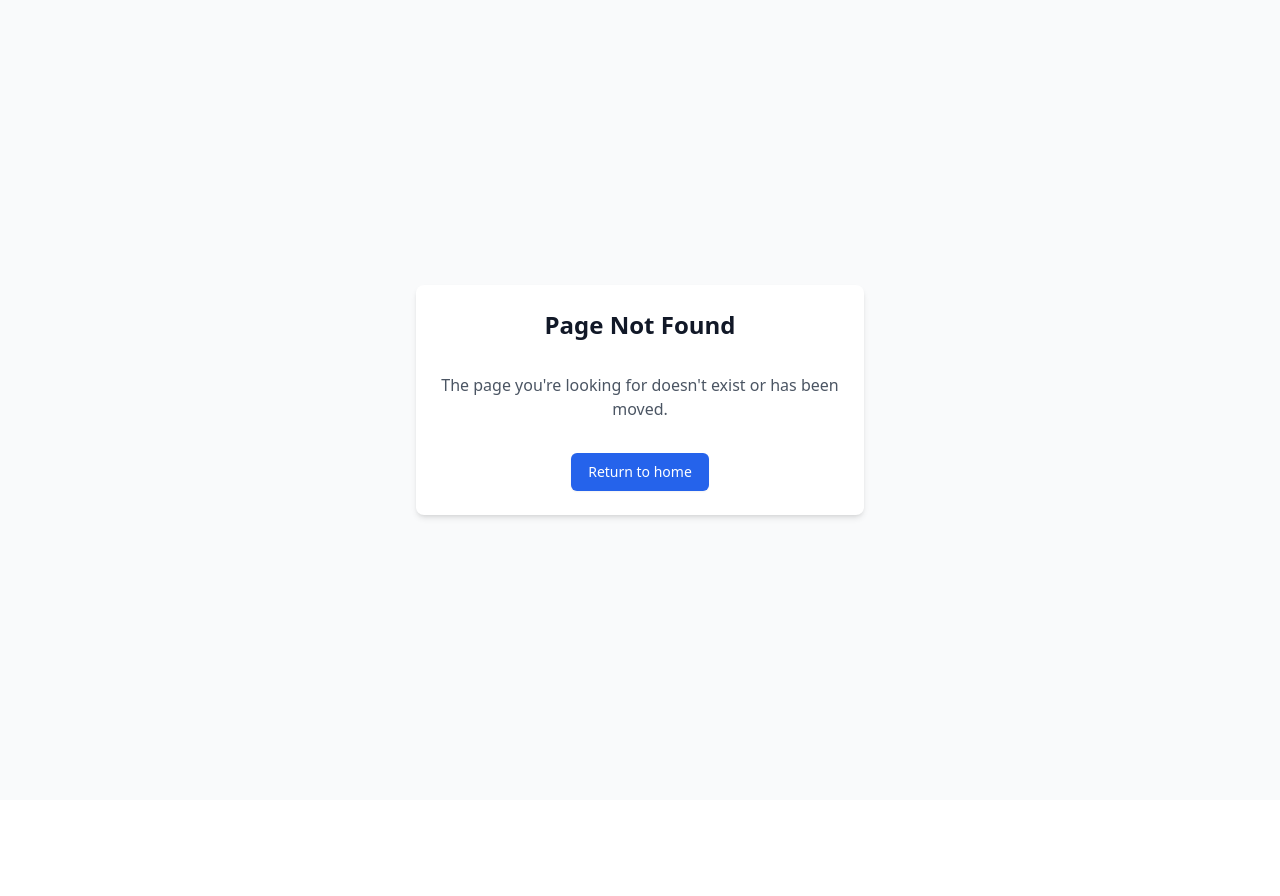
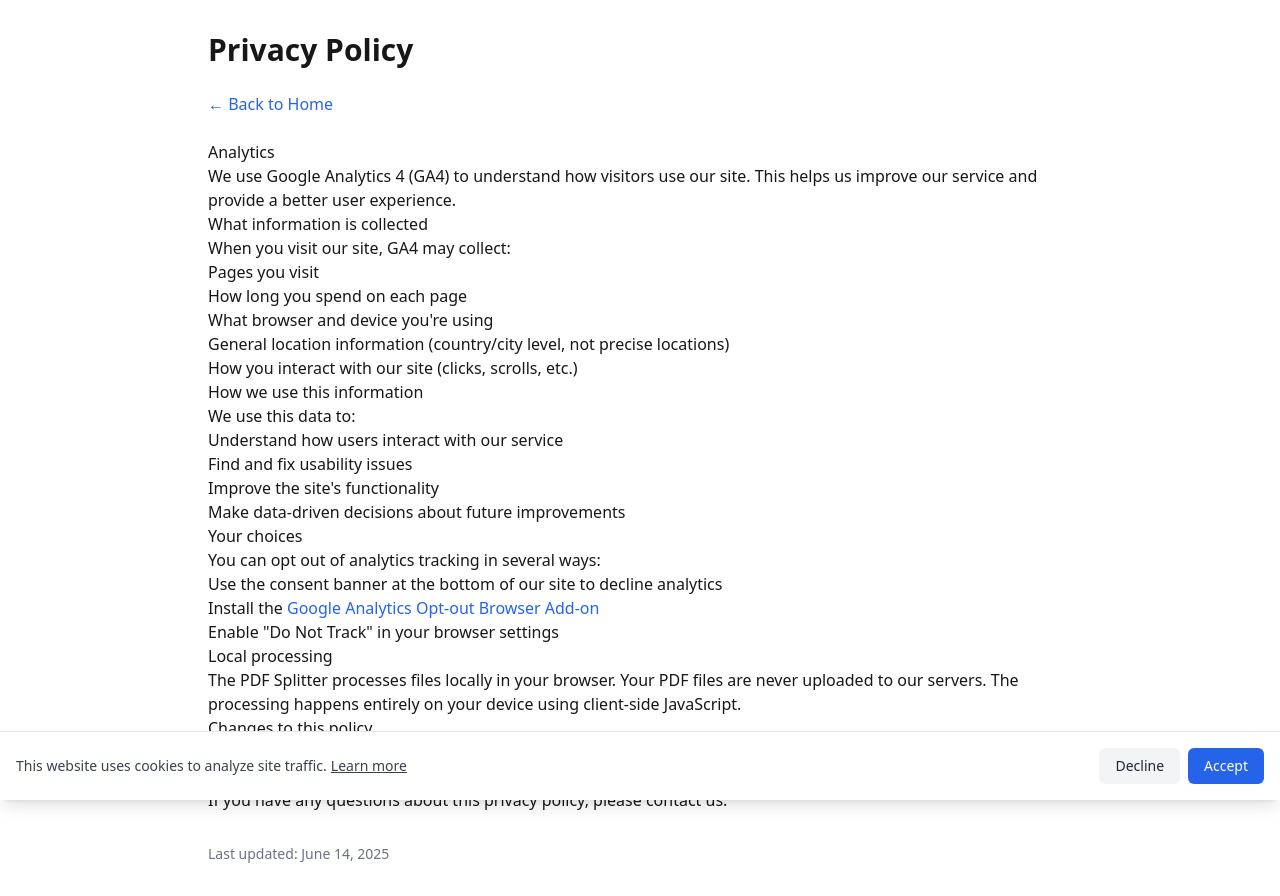
Before and after one commit to vuhung16au/pdf-splitter, a Next.js app: page /privacy in a window 1280 px wide. Before the commit this address had no page. Before the commit the page ends 800 px from the top, so only its background shows below. Built offline with nearby package versions, Linux system fonts and the light colour scheme; no server answers.

Commit message:
Fixed Add Google Analytics 4 #13

```diff
--- /dev/null
+++ b/app/components/ConsentBanner.tsx
@@ -0,0 +1,68 @@
+'use client';
+
+import { useState, useEffect } from 'react';
+
+export default function ConsentBanner() {
+  const [showConsent, setShowConsent] = useState(false);
+
+  useEffect(() => {
+    // Check if user has already made a choice
+    const hasConsent = localStorage.getItem('analytics-consent');
+    if (hasConsent === null) {
+      // If no choice is saved, show the banner
+      setShowConsent(true);
+    } else if (hasConsent === 'true') {
+      // If consent was given, initialize GA
+      initializeGA();
+    }
+  }, []);
+
+  const acceptConsent = () => {
+    localStorage.setItem('analytics-consent', 'true');
+    setShowConsent(false);
+    initializeGA();
+  };
+
+  const declineConsent = () => {
+    localStorage.setItem('analytics-consent', 'false');
+    setShowConsent(false);
+    // Optional: You could add code here to disable GA if it was previously enabled
+  };
+
+  const initializeGA = () => {
+    // The actual initialization happens in GoogleAnalytics.tsx
+    // This just signals that consent is given
+    window.dataLayer = window.dataLayer || [];
+    window.gtag = function() { window.dataLayer.push(arguments); };
+    window.gtag('consent', 'update', {
+      'analytics_storage': 'granted'
+    });
+  };
+
+  if (!showConsent) return null;
+
+  return (
+    <div className="fixed bottom-0 left-0 right-0 bg-white dark:bg-gray-800 p-4 shadow-lg border-t border-gray-200 dark:border-gray-700 z-50">
+      <div className="max-w-screen-xl mx-auto flex flex-col sm:flex-row items-center justify-between gap-4">
+        <div className="text-sm text-gray-700 dark:text-gray-300">
+          This website uses cookies to analyze site traffic.
+          <a href="/privacy" className="underline ml-1">Learn more</a>
+        </div>
+        <div className="flex gap-2">
+          <button
+            onClick={declineConsent}
+            className="px-4 py-2 text-sm text-gray-800 dark:text-gray-200 bg-gray-100 dark:bg-gray-700 rounded-md hover:bg-gray-200 dark:hover:bg-gray-600 transition"
+          >
+            Decline
+          </button>
+          <button
+            onClick={acceptConsent}
+            className="px-4 py-2 text-sm text-white bg-blue-600 rounded-md hover:bg-blue-700 transition"
+          >
+            Accept
+          </button>
+        </div>
+      </div>
+    </div>
+  );
+}
--- /dev/null
+++ b/app/components/GoogleAnalytics.tsx
@@ -0,0 +1,75 @@
+'use client';
+
+import Script from 'next/script';
+import { usePathname, useSearchParams } from 'next/navigation';
+import { useEffect, useState } from 'react';
+
+export default function GoogleAnalytics() {
+  const pathname = usePathname();
+  const searchParams = useSearchParams();
+  const [hasConsent, setHasConsent] = useState<boolean | null>(null);
+
+  useEffect(() => {
+    // Check for consent when component mounts and whenever localStorage might change
+    const checkConsent = () => {
+      if (typeof window !== 'undefined') {
+        const consentValue = localStorage.getItem('analytics-consent');
+        setHasConsent(consentValue === 'true');
+      }
+    };
+
+    checkConsent();
+
+    // Listen for changes to localStorage
+    window.addEventListener('storage', checkConsent);
+    return () => window.removeEventListener('storage', checkConsent);
+  }, []);
+
+  useEffect(() => {
+    if (pathname && window.gtag && hasConsent === true) {
+      // Send page view with path only if consent is given
+      window.gtag('event', 'page_view', {
+        page_path: pathname,
+      });
+    }
+  }, [pathname, searchParams, hasConsent]);
+
+  // Check if GA_MEASUREMENT_ID is available
+  const measurementId = process.env.NEXT_PUBLIC_GA_MEASUREMENT_ID;
+  if (!measurementId) return null;
+
+  return (
+    <>
+      <Script
+        strategy="afterInteractive"
+        src={`https://www.googletagmanager.com/gtag/js?id=${measurementId}`}
+      />
+      <Script
+        id="google-analytics"
+        strategy="afterInteractive"
+        dangerouslySetInnerHTML={{
+          __html: `
+            window.dataLayer = window.dataLayer || [];
+            function gtag(){dataLayer.push(arguments);}
+            gtag('js', new Date());
+            gtag('config', '${measurementId}', {
+              page_path: window.location.pathname,
+              // Require consent before sending analytics
+              'analytics_storage': 'denied'
+            });
+
+            // Check initial consent
+            const hasAnalyticsConsent = localStorage.getItem('analytics-consent') === 'true';
+            if (hasAnalyticsConsent) {
+              gtag('consent', 'update', {
+                'analytics_storage': 'granted'
+              });
+            }
+          `,
+        }}
+      />
+    </>
+  );
+}
+
+// TypeScript definitions are now in app/types/google-analytics.d.ts
--- a/app/components/PdfUploader.tsx
+++ b/app/components/PdfUploader.tsx
@@ -5,6 +5,7 @@ import { splitPdfToSinglePages, saveSplitPdfAsZip } from "../lib/pdfUtils";
 import DragDropArea from "./DragDropArea";
 import ErrorBoundary from "./ErrorBoundary";
 import { validatePdfFile, sanitizeFilename } from '../lib/validation';
+import { trackUpload, trackSplit, trackDownload, trackError } from '../lib/analytics';
 import JSZip from 'jszip';
 import pdfjsLib from 'pdfjs-dist';
 
@@ -39,15 +40,22 @@ export default function PdfUploader() {
     if (acceptedFiles.length === 0) return;
     const oversized = acceptedFiles.find(f => f.size > MAX_FILE_SIZE);
     if (oversized) {
-      setError(`File \"${oversized.name}\" exceeds the 100MB size limit.`);
+      const errorMsg = `File \"${oversized.name}\" exceeds the 100MB size limit.`;
+      setError(errorMsg);
+      trackError(errorMsg, 'file_upload');
       return;
     }
+
+    // Track successful upload
+    trackUpload(acceptedFiles.length);
     setUploadedFiles(prev => [...prev, ...acceptedFiles]);
   }, []);
 
   const handleProcessFiles = async () => {
     if (uploadedFiles.length === 0) {
-      setError("Please upload at least one PDF file");
+      const errorMsg = "Please upload at least one PDF file";
+      setError(errorMsg);
+      trackError(errorMsg, 'process_files');
       return;
     }
 
@@ -55,28 +63,47 @@ export default function PdfUploader() {
       setIsLoading(true);
       setError(null);
       setProcessingStatus("Reading PDF files...");
+
+      // Count total pages for analytics
+      let totalPages = 0;
+
       for (const file of uploadedFiles) {
         if (!validatePdfFile(file)) {
-          throw new Error(`File \"${file.name}\" is not a valid PDF`);
+          const errorMsg = `File \"${file.name}\" is not a valid PDF`;
+          trackError(errorMsg, 'pdf_validation');
+          throw new Error(errorMsg);
         }
       }
+
       setProcessingStatus("Splitting pages...");
       const zipBlob = await splitPdfToSinglePages(uploadedFiles).catch(err => {
         console.error("Error while splitting PDFs:", err);
+        trackError(`Failed to split PDF: ${err.message || 'Unknown error'}`, 'pdf_splitting');
         throw new Error(`Failed to split PDF: ${err.message || 'Unknown error'}`);
       });
+
+      // Track successful split
+      trackSplit(uploadedFiles.length);
+
       setProcessingStatus("Creating ZIP archive...");
       await saveSplitPdfAsZip(zipBlob).catch(err => {
         console.error("Error while creating ZIP:", err);
+        trackError(`Failed to create ZIP file: ${err.message || 'Unknown error'}`, 'zip_creation');
         throw new Error(`Failed to create ZIP file: ${err.message || 'Unknown error'}`);
       });
+
+      // Track download
+      trackDownload();
+
       setProcessingStatus("Done! Your download should start automatically.");
       setTimeout(() => {
         setProcessingStatus("");
       }, 3000);
     } catch (err) {
       console.error("Error processing PDFs:", err);
-      setError(`${err instanceof Error ? err.message : "Error processing PDF files. Please try again."}`);
+      const errorMsg = `${err instanceof Error ? err.message : "Error processing PDF files. Please try again."}`;
+      setError(errorMsg);
+      trackError(errorMsg, 'pdf_processing');
     } finally {
       setIsLoading(false);
       await new Promise(res => setTimeout(res, 3000));
--- a/app/layout.tsx
+++ b/app/layout.tsx
@@ -1,6 +1,8 @@
 import type { Metadata } from "next";
 import { Inter } from "next/font/google";
 import "./globals.css";
+import GoogleAnalytics from "./components/GoogleAnalytics";
+import ConsentBanner from "./components/ConsentBanner";
 
 const inter = Inter({
   subsets: ["latin"],
@@ -21,8 +23,12 @@ export default function RootLayout({
 }>) {
   return (
     <html lang="en">
+      <head>
+        <GoogleAnalytics />
+      </head>
       <body className={`${inter.variable} font-sans antialiased bg-white dark:bg-gray-950`}>
         {children}
+        <ConsentBanner />
       </body>
     </html>
   );
--- /dev/null
+++ b/app/lib/analytics.ts
@@ -0,0 +1,37 @@
+'use client';
+
+// Check if user has given consent for analytics
+const hasAnalyticsConsent = () => {
+  if (typeof window === 'undefined') return false;
+  return localStorage.getItem('analytics-consent') === 'true';
+};
+
+// Send a custom event to Google Analytics
+export const trackEvent = (eventName: string, eventParams?: Record<string, any>) => {
+  if (typeof window !== 'undefined' && window.gtag && hasAnalyticsConsent()) {
+    window.gtag('event', eventName, eventParams);
+  }
+};
+
+// Track PDF upload events
+export const trackUpload = (fileCount: number) => {
+  trackEvent('pdf_upload', { file_count: fileCount });
+};
+
+// Track PDF split events
+export const trackSplit = (pageCount: number) => {
+  trackEvent('pdf_split', { page_count: pageCount });
+};
+
+// Track download events
+export const trackDownload = () => {
+  trackEvent('pdf_download');
+};
+
+// Track errors
+export const trackError = (errorMessage: string, errorSource: string) => {
+  trackEvent('error', {
+    error_message: errorMessage,
+    error_source: errorSource,
+  });
+};
--- /dev/null
+++ b/app/privacy/page.tsx
@@ -0,0 +1,84 @@
+import Link from 'next/link';
+
+export const metadata = {
+  title: 'Privacy Policy - PDF Splitter',
+  description: 'Privacy policy for PDF Splitter application',
+};
+
+export default function PrivacyPolicy() {
+  return (
+    <div className="container mx-auto px-4 py-8 max-w-4xl">
+      <h1 className="text-3xl font-bold mb-6">Privacy Policy</h1>
+
+      <div className="mb-6">
+        <Link
+          href="/"
+          className="text-blue-600 hover:underline"
+        >
+          &larr; Back to Home
+        </Link>
+      </div>
+
+      <div className="prose dark:prose-invert max-w-none">
+        <h2>Analytics</h2>
+        <p>
+          We use Google Analytics 4 (GA4) to understand how visitors use our site.
+          This helps us improve our service and provide a better user experience.
+        </p>
+
+        <h3>What information is collected</h3>
+        <p>
+          When you visit our site, GA4 may collect:
+        </p>
+        <ul>
+          <li>Pages you visit</li>
+          <li>How long you spend on each page</li>
+          <li>What browser and device you're using</li>
+          <li>General location information (country/city level, not precise locations)</li>
+          <li>How you interact with our site (clicks, scrolls, etc.)</li>
+        </ul>
+
+        <h3>How we use this information</h3>
+        <p>
+          We use this data to:
+        </p>
+        <ul>
+          <li>Understand how users interact with our service</li>
+          <li>Find and fix usability issues</li>
+          <li>Improve the site's functionality</li>
+          <li>Make data-driven decisions about future improvements</li>
+        </ul>
+
+        <h3>Your choices</h3>
+        <p>
+          You can opt out of analytics tracking in several ways:
+        </p>
+        <ul>
+          <li>Use the consent banner at the bottom of our site to decline analytics</li>
+          <li>Install the <a href="https://tools.google.com/dlpage/gaoptout" target="_blank" rel="noopener noreferrer" className="text-blue-600 hover:underline">Google Analytics Opt-out Browser Add-on</a></li>
+          <li>Enable "Do Not Track" in your browser settings</li>
+        </ul>
+
+        <h2>Local processing</h2>
+        <p>
+          The PDF Splitter processes files locally in your browser. Your PDF files are never uploaded to our servers.
+          The processing happens entirely on your device using client-side JavaScript.
+        </p>
+
+        <h2>Changes to this policy</h2>
+        <p>
+          We may update this privacy policy from time to time. The latest version will always be posted on this page.
+        </p>
+
+        <h2>Contact</h2>
+        <p>
+          If you have any questions about this privacy policy, please contact us.
+        </p>
+
+        <p className="text-sm text-gray-500 mt-8">
+          Last updated: June 14, 2025
+        </p>
+      </div>
+    </div>
+  );
+}
--- /dev/null
+++ b/app/types/google-analytics.d.ts
@@ -0,0 +1,11 @@
+// google-analytics.d.ts
+interface Window {
+  gtag: (
+    command: string,
+    action: string,
+    params?: {
+      [key: string]: any;
+    }
+  ) => void;
+  dataLayer: any[];
+}
```
